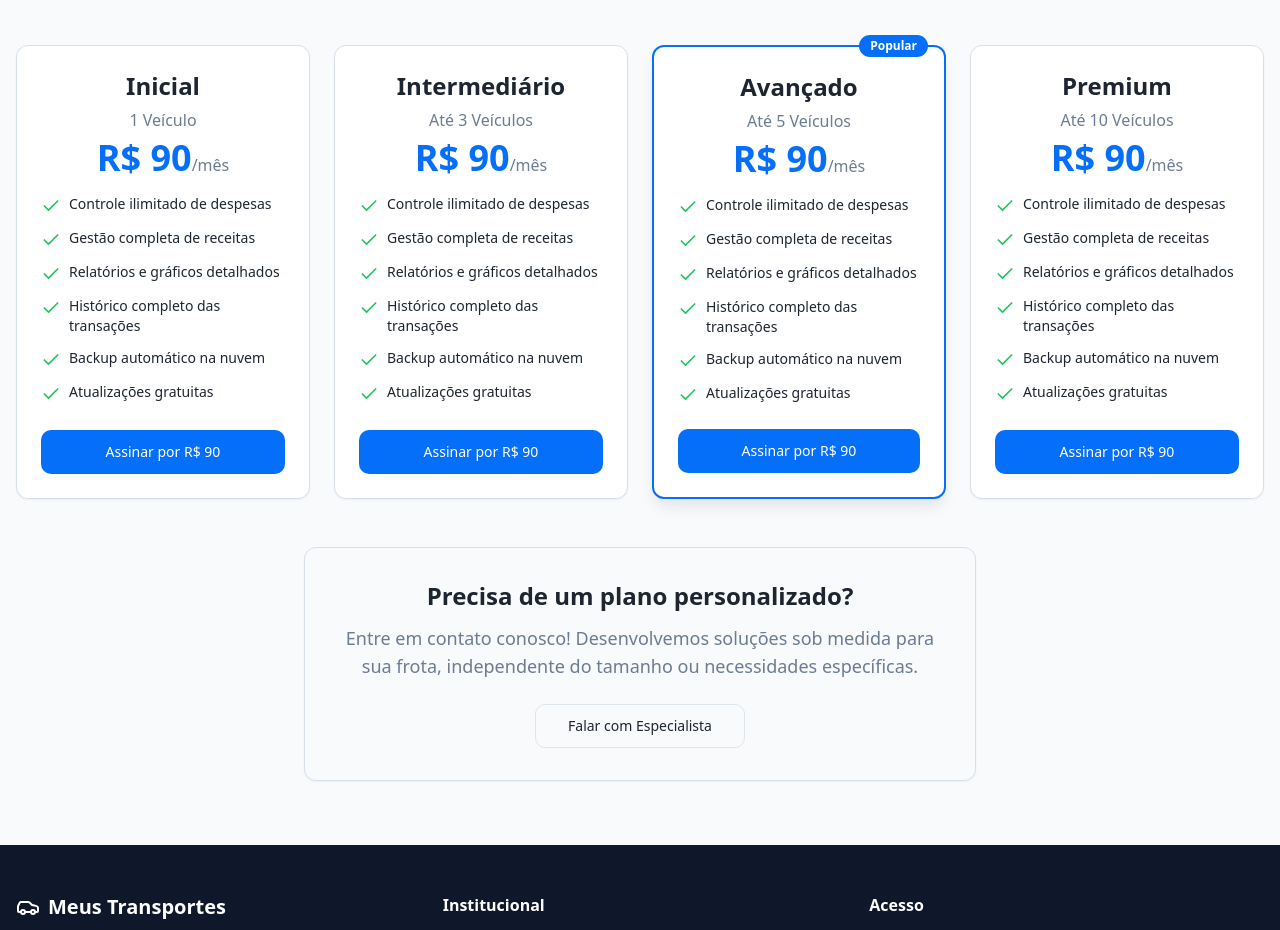
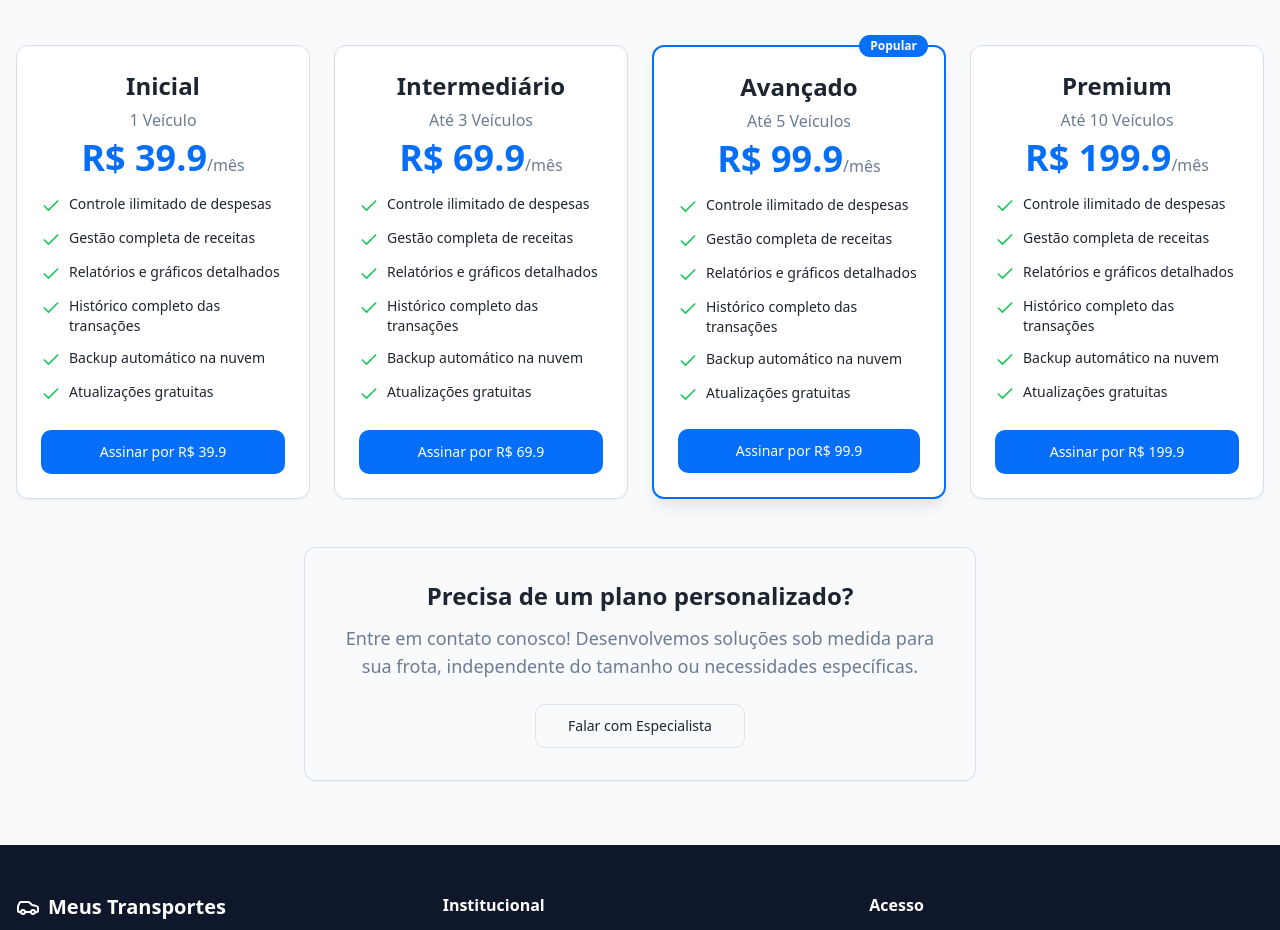
Before and after one commit to wappontes/meustransportes, a React (Vite) app: page / in a window 1280 px wide. Shown: the part 2780-3710 px from the top of the page. Built offline with nearby package versions, Linux system fonts and the light colour scheme.

Commit message:
Code edited in Lovable Code Editor

```diff
--- a/src/pages/LandingPage.tsx
+++ b/src/pages/LandingPage.tsx
@@ -200,21 +200,21 @@ export default function LandingPage() {
             <PricingCard
               name="Inicial"
               vehicles="1 Veículo"
-              price={(39, 90)}
+              price={39.9}
               paymentLink="https://pay.cakto.com.br/3nraaax_600812"
               features={planFeatures}
             />
             <PricingCard
               name="Intermediário"
               vehicles="Até 3 Veículos"
-              price={(69, 90)}
+              price={69.9}
               paymentLink="https://pay.cakto.com.br/37sp94e"
               features={planFeatures}
             />
             <PricingCard
               name="Avançado"
               vehicles="Até 5 Veículos"
-              price={(99, 90)}
+              price={99.9}
               paymentLink="https://pay.cakto.com.br/vcu9f9p"
               features={planFeatures}
               isPopular={true}
@@ -222,7 +222,7 @@ export default function LandingPage() {
             <PricingCard
               name="Premium"
               vehicles="Até 10 Veículos"
-              price={(199, 90)}
+              price={199.9}
               paymentLink="https://pay.cakto.com.br/cgsmmcy"
               features={planFeatures}
             />
```
